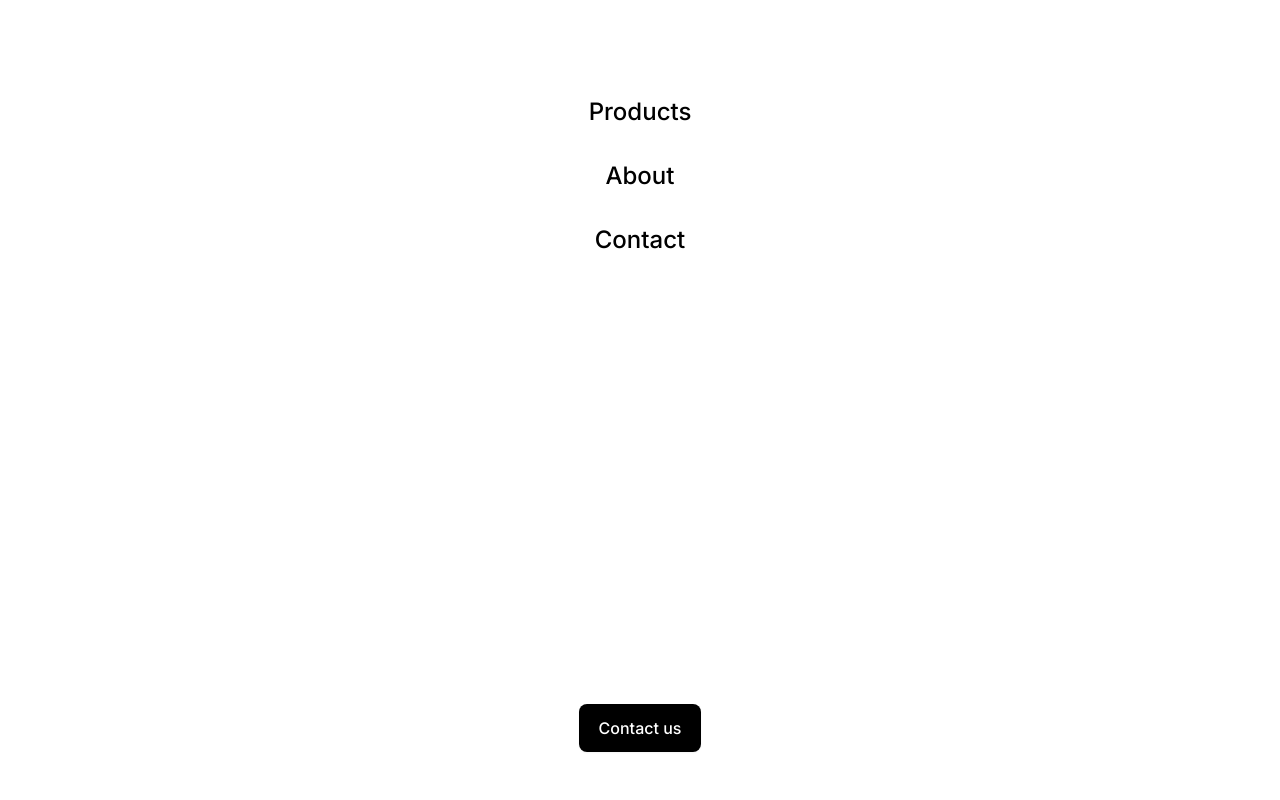
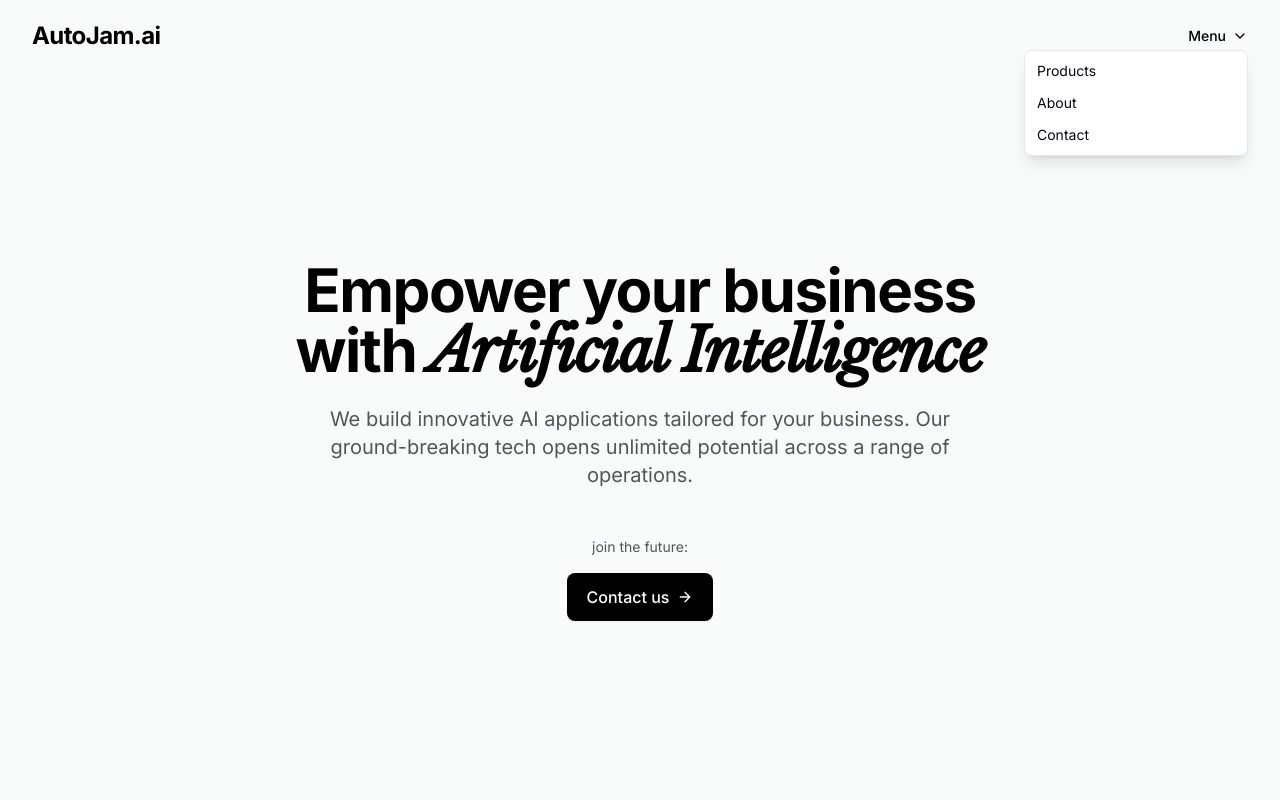
Before and after one commit to hugobergfan/ai-empower-innovations, a React (Vite) app: page / in a window 1280 px wide. Both pictures are taken after a click on the button "Menu". Shown: the top 800 px of the page. Built offline with nearby package versions, Linux system fonts and the light colour scheme.

Commit message:
Update hero text and navbar menu
- Update hero section text to use "Artificial Intelligence"
- Use italic FreeSerif font for specific words in hero text
- Implement dropdown menu for navbar on mobile

```diff
--- a/src/components/HeroSection.tsx
+++ b/src/components/HeroSection.tsx
@@ -37,7 +37,7 @@ const HeroSection = () => {
       <div className="container-custom text-center px-6 sm:px-8 lg:px-12">
         <div className="max-w-3xl mx-auto">
           <h1 className="text-4xl sm:text-5xl md:text-6xl font-bold tracking-tight leading-tight mb-6 animate-fade-in">
-            Empower your business with AI
+            Empower your business with <span className="font-serif italic">Artificial Intelligence</span>
           </h1>
           <p className="text-lg sm:text-xl text-autojam-text-secondary max-w-2xl mx-auto mb-12 leading-relaxed animate-fade-in" style={{ animationDelay: "200ms" }}>
             We build innovative AI applications tailored for your business. Our ground-breaking tech opens unlimited potential across a range of operations.
--- a/src/components/Navbar.tsx
+++ b/src/components/Navbar.tsx
@@ -1,7 +1,13 @@
 
 import React, { useState, useEffect } from "react";
-import { Menu, X } from "lucide-react";
+import { Menu, X, ChevronDown } from "lucide-react";
 import { cn } from "@/lib/utils";
+import {
+  DropdownMenu,
+  DropdownMenuContent,
+  DropdownMenuItem,
+  DropdownMenuTrigger,
+} from "@/components/ui/dropdown-menu";
 
 const Navbar = () => {
   const [isOpen, setIsOpen] = useState(false);
@@ -46,10 +52,31 @@ const Navbar = () => {
             </span>
           </a>
 
+          {/* Desktop Dropdown Menu */}
+          <div className="hidden md:block">
+            <DropdownMenu>
+              <DropdownMenuTrigger className="flex items-center space-x-1.5 text-black focus:outline-none">
+                <span className="text-sm font-medium">Menu</span>
+                <ChevronDown className="w-4 h-4" />
+              </DropdownMenuTrigger>
+              <DropdownMenuContent align="end" className="w-56 bg-white shadow-lg rounded-lg">
+                <DropdownMenuItem>
+                  <a href="#" className="w-full">Products</a>
+                </DropdownMenuItem>
+                <DropdownMenuItem>
+                  <a href="#" className="w-full">About</a>
+                </DropdownMenuItem>
+                <DropdownMenuItem>
+                  <a href="#" className="w-full">Contact</a>
+                </DropdownMenuItem>
+              </DropdownMenuContent>
+            </DropdownMenu>
+          </div>
+
           {/* Mobile menu button */}
           <button
             onClick={toggleMenu}
-            className="flex items-center space-x-1.5 text-black focus:outline-none"
+            className="md:hidden flex items-center space-x-1.5 text-black focus:outline-none"
             aria-label={isOpen ? "Close menu" : "Open menu"}
           >
             <span className="text-sm font-medium">Menu</span>
@@ -71,7 +98,7 @@ const Navbar = () => {
         {/* Mobile menu */}
         <div
           className={cn(
-            "fixed inset-0 z-40 bg-white pt-24 px-6 transition-all duration-500 ease-in-out transform",
+            "fixed inset-0 z-40 bg-white pt-24 px-6 transition-all duration-500 ease-in-out transform md:hidden",
             isOpen ? "translate-y-0" : "-translate-y-full"
           )}
         >
--- a/src/index.css
+++ b/src/index.css
@@ -1,5 +1,6 @@
 
 @import url('https://fonts.googleapis.com/css2?family=Inter:wght@300;400;500;600;700&display=swap');
+@import url('https://fonts.googleapis.com/css2?family=Libre+Baskerville:ital@1&display=swap');
 
 @tailwind base;
 @tailwind components;
--- a/tailwind.config.ts
+++ b/tailwind.config.ts
@@ -75,6 +75,7 @@ export default {
       },
       fontFamily: {
         sans: ["Inter", "system-ui", "sans-serif"],
+        serif: ["Libre Baskerville", "FreeSerif", "serif"],
       },
       borderRadius: {
         lg: "var(--radius)",
```
